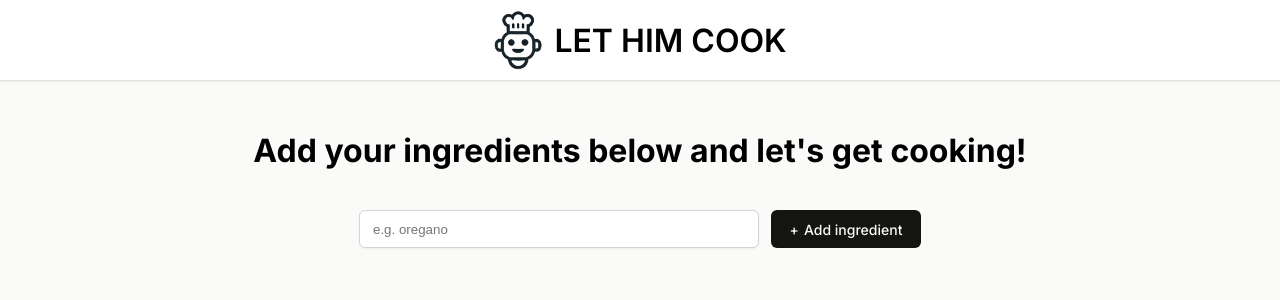
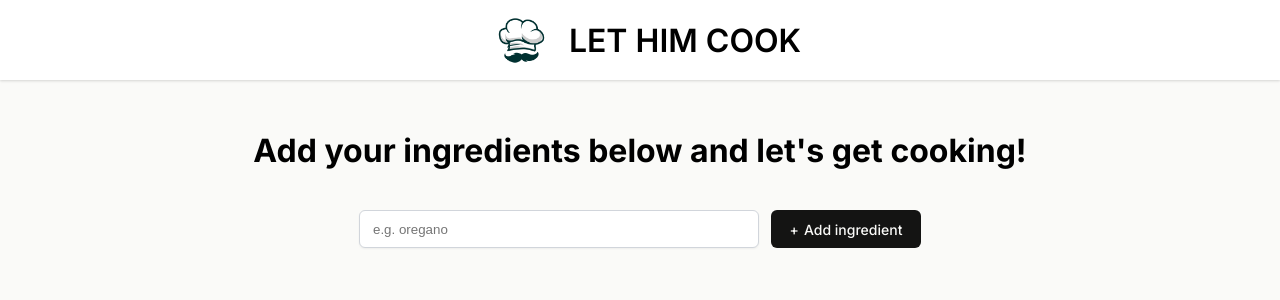
Before and after one commit to shettyamoghh/let-him-cook-ai, a React (Vite) app: page / in a window 1280 px wide. Shown: the top 300 px of the page. Built offline with nearby package versions, Linux system fonts and the light colour scheme.

Commit message:
Changed the header's chef logo

```diff
--- a/src/index.css
+++ b/src/index.css
@@ -12,14 +12,14 @@
     display: flex;
     justify-content: center;
     align-items: center;
-    gap: 11px;
+    gap: 5px;
     height: 80px;
     background-color: white;
     box-shadow: 0px 1px 3px 0px rgba(0, 0, 0, 0.10), 0px 1px 2px 0px rgba(0, 0, 0, 0.06);
 }
 
 header > img {
-    width: 50px;
+    width: 85px;
 }
 
 header > h1 {
```
Also changed, not shown: src/images/chef.png.
